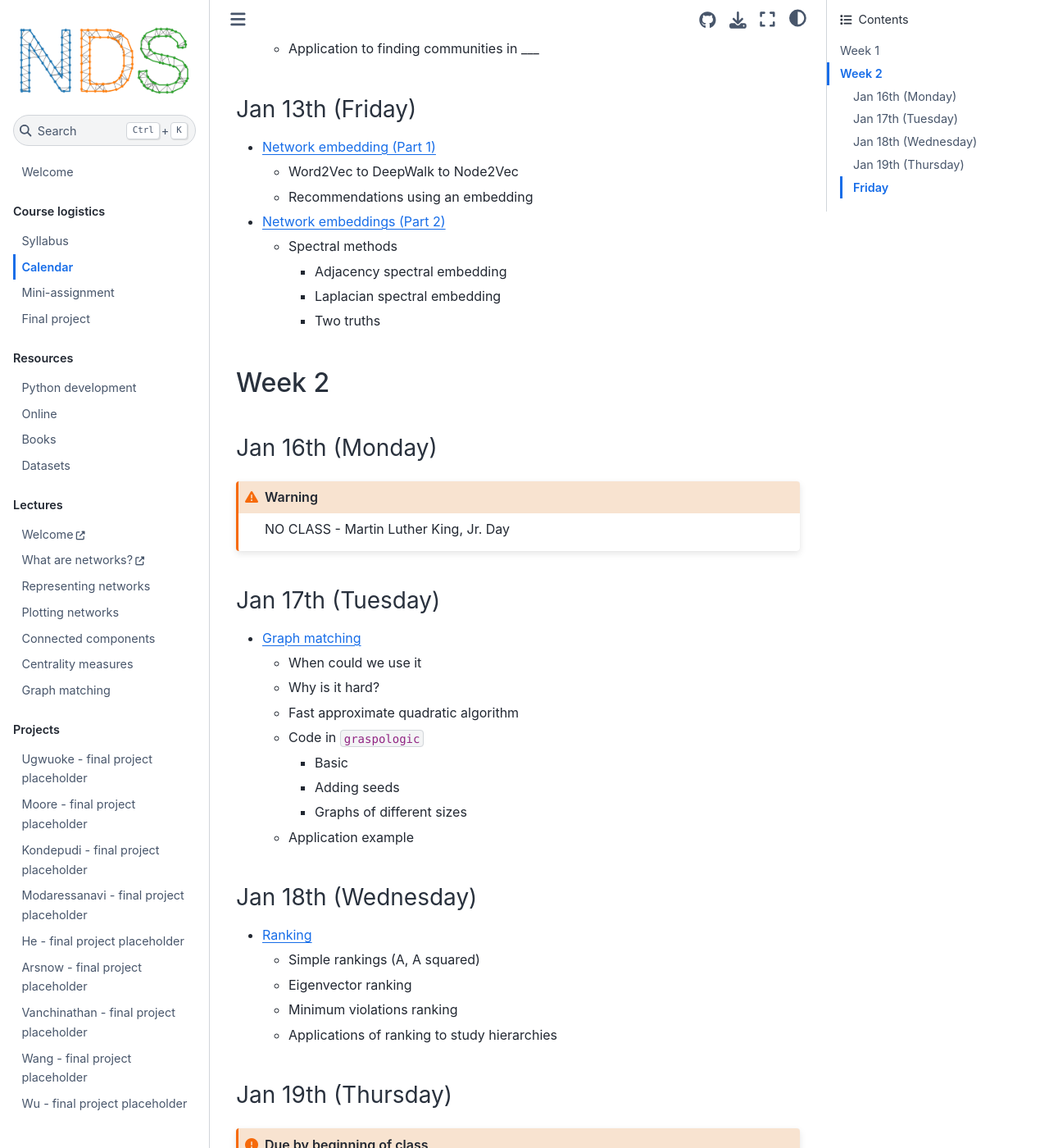
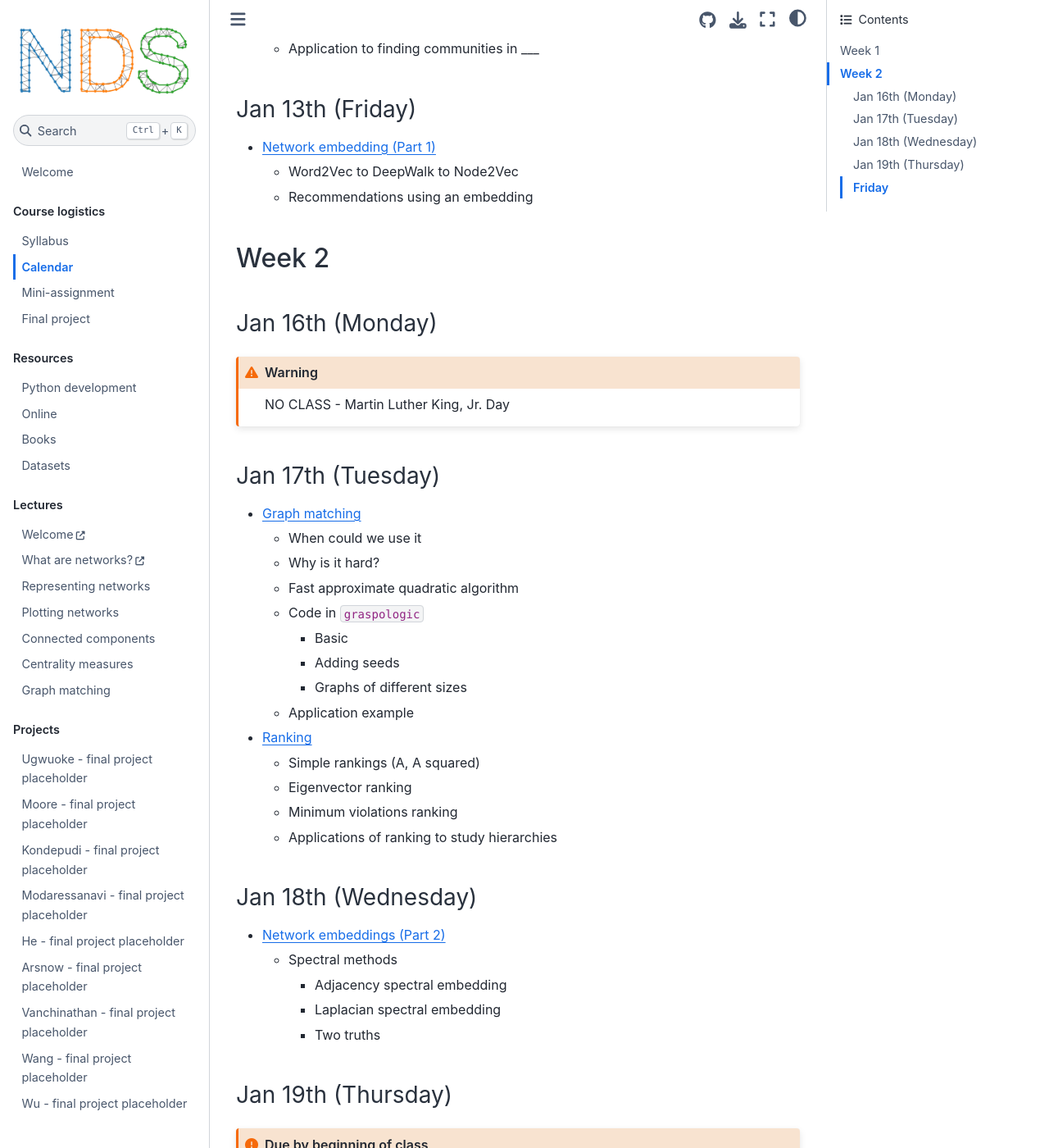
Before and after one commit to bdpedigo/networks-course, a Jupyter Book: the page built from docs/calendar.md, in a window 1280 px wide and 1400 px high, scrolled down 2103 px. Shown: the whole window at 82% size. Built offline with Jupyter Book 1.0.4 settings and Sphinx 7.4.7 and the Sphinx Book theme 1.1.4, drawn with Linux system fonts in a browser that asks for light colours; pages that are not in the unit, such as notebooks, are missing from menus; part of the change alters nothing that is shown.

````diff
--- a/docs/calendar.md
+++ b/docs/calendar.md
@@ -79,11 +79,6 @@ Be able to load in and somehow plot your dataset(s) in Python.
 - [Network embedding (Part 1)](embedding.ipynb)
    - Word2Vec to DeepWalk to Node2Vec
    - Recommendations using an embedding
-- [Network embeddings (Part 2)](embedding.ipynb)
-  - Spectral methods
-    - Adjacency spectral embedding
-    - Laplacian spectral embedding
-    - Two truths
 
 ## Week 2
 ### Jan 16th (Monday)
@@ -105,13 +100,18 @@ NO CLASS - Martin Luther King, Jr. Day
      - Adding seeds
      - Graphs of different sizes
    - Application example
-
-### Jan 18th (Wednesday)
 - [Ranking](ranking.ipynb)
   - Simple rankings (A, A squared)
   - Eigenvector ranking
   - Minimum violations ranking
   - Applications of ranking to study hierarchies
+
+### Jan 18th (Wednesday)
+- [Network embeddings (Part 2)](embedding.ipynb)
+  - Spectral methods
+    - Adjacency spectral embedding
+    - Laplacian spectral embedding
+    - Two truths
 
 ### Jan 19th (Thursday)
 
@@ -120,7 +120,6 @@ NO CLASS - Martin Luther King, Jr. Day
 
 Submit final project notebooks.
 ```
-
 
 - [Multiple network embedding](multiple_embedding.ipynb)
    - ASE x 2
````
